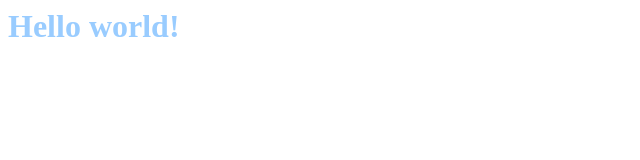
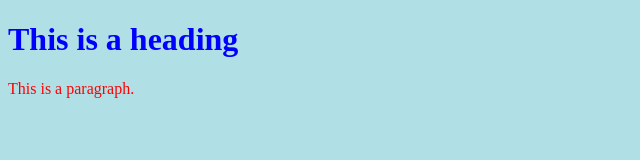
Before and after one commit to Otacon37/danballiet, a plain HTML site: page index.html in a window 1280 px wide. Shown: the whole page, without its empty margins (0-640 px from the left). Drawn offline with Linux system fonts and the light colour scheme.

Commit message:
Update index.html

```diff
--- a/index.html
+++ b/index.html
@@ -1,4 +1,21 @@
-<head>
+<!-- <head>
   <link rel='stylesheet' href='main.css'>
 </head>
 <h1>Hello world!</h1>
+ -->
+<!DOCTYPE html>
+<html>
+<head>
+<style>
+body {background-color: powderblue;}
+h1   {color: blue;}
+p    {color: red;}
+</style>
+</head>
+<body>
+
+<h1>This is a heading</h1>
+<p>This is a paragraph.</p>
+
+</body>
+</html>
```
